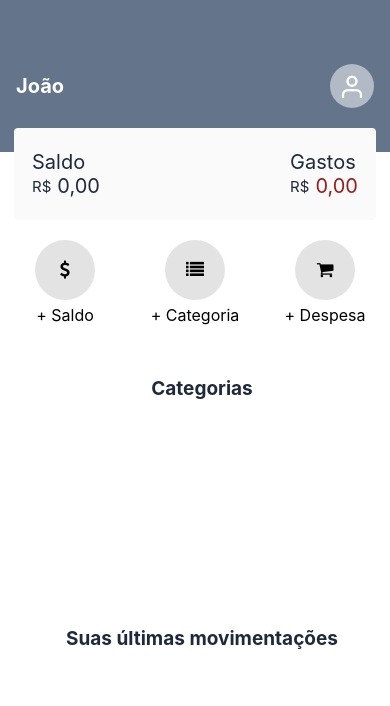
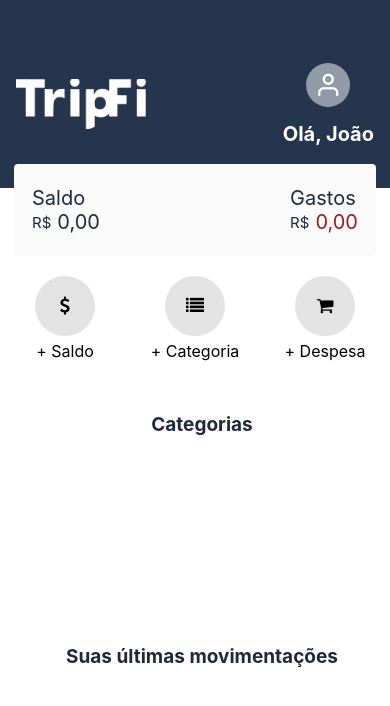
Before and after one commit to joao0814/TripFi-app, a React Native app: screen / in a window 390 px wide. Shown: the top 706 px of the page. Built offline with nearby package versions, Linux system fonts and the light colour scheme.

Commit message:
style: new style for home

```diff
--- a/src/components/Button/index.js
+++ b/src/components/Button/index.js
@@ -8,7 +8,7 @@ const Button = ({ title, onPress, style, iconName }) => (
       <TouchableOpacity style={[styles.button, style]} onPress={onPress}>
         {iconName && (
           <Text>
-            <Icon name={iconName} size={18} color="#000" />
+            <Icon name={iconName} size={18} color="#000000" />
           </Text>
         )}
       </TouchableOpacity>
--- a/src/components/Header/index.js
+++ b/src/components/Header/index.js
@@ -1,5 +1,6 @@
 import React from "react";
 import {
+  Image,
   StatusBar,
   StyleSheet,
   Text,
@@ -8,18 +9,22 @@ import {
 } from "react-native";
 import { Feather } from "@expo/vector-icons";
 
- const statusBarHeight = StatusBar.currentHeight
-   ? StatusBar.currentHeight + 22 : 64;
+const statusBarHeight = StatusBar.currentHeight
+  ? StatusBar.currentHeight + 22 : 64;
 
-export default function Header({name}) {
+export default function Header({ name }) {
   return (
     <View style={styles.container}>
       <View style={styles.content}>
-        <Text style={styles.username}>{name}</Text>
-
-        <TouchableOpacity activeOpacity={0.9} style={styles.buttonUser}>
-          <Feather name="user" size={27} color="#fff" />
-        </TouchableOpacity>
+        <View>
+          <Image source={require('../../../assets/tripfi.png')} style={{ width: 130, height: 50 }} />
+        </View>
+        <View style={styles.box}>
+          <TouchableOpacity activeOpacity={0.9} style={styles.buttonUser}>
+            <Feather name="user" size={27} color="#ffffff" />
+          </TouchableOpacity>
+          <Text style={styles.username}>Olá, {name}</Text>
+        </View>
       </View>
     </View>
   );
@@ -27,25 +32,28 @@ export default function Header({name}) {
 
 const styles = StyleSheet.create({
   container: {
-    backgroundColor: "rgb(100, 116, 139)",
+    backgroundColor: "rgb(37, 53, 78)",
     paddingTop: statusBarHeight,
-    flexDirection: "row",
     paddingStart: 16,
     paddingEnd: 16,
     paddingBottom: 44,
+    height: 40 + statusBarHeight + 84,
   },
 
   content: {
     flex: 1,
-    alignItems: "center",
     flexDirection: "row",
     justifyContent: "space-between",
+    alignItems: "center",
   },
-
+  box: {
+    alignItems: "center",
+  },
   username: {
     fontSize: 20,
-    color: "#fff",
+    color: "#ffffff",
     fontWeight: "bold",
+    paddingTop: 15,
   },
 
   buttonUser: {
```
Also changed, not shown: assets/tripfi.png (added).
